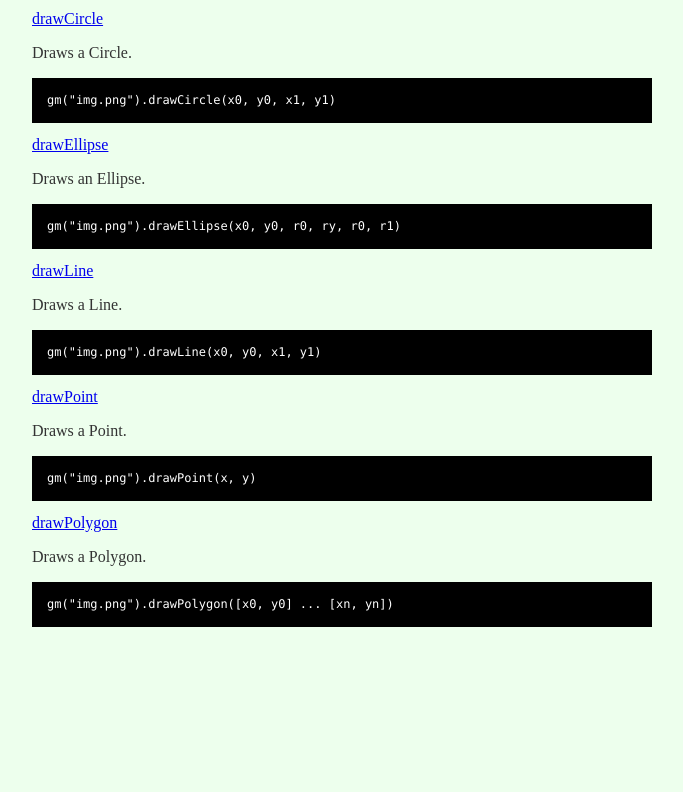
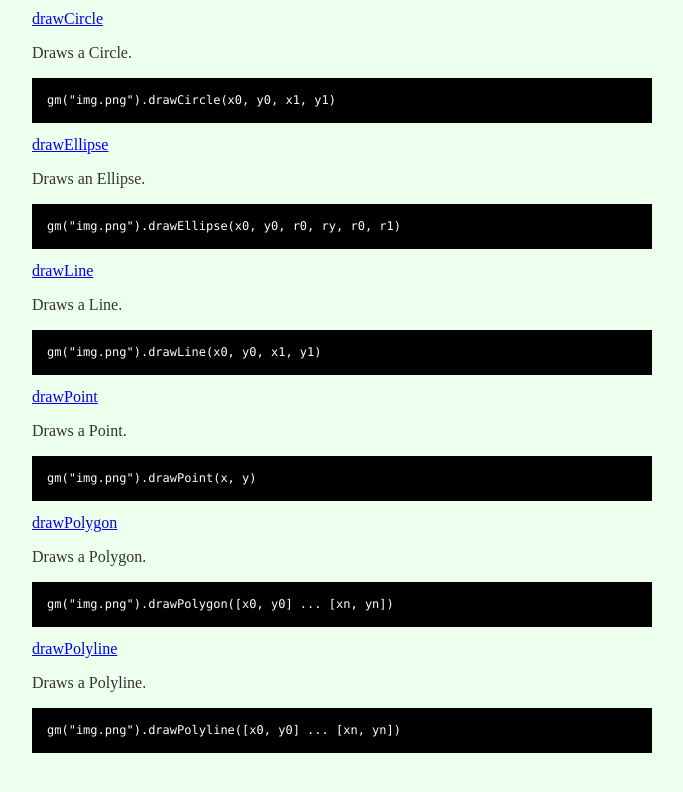
Before and after one commit to aheckmann/gm, a plain HTML site: page index.html in a window 1280 px wide. Shown: the part 8301-9093 px from the top of the page, without its empty margins (338-1021 px from the left). Before the commit the page ends 8975 px from the top, so only its background shows below. Drawn offline with Linux system fonts and the light colour scheme.

Commit message:
drawPolyline docs

```diff
--- a/index.html
+++ b/index.html
@@ -363,6 +363,10 @@
             <p>Draws a Polygon.</p>
             <pre><code>gm("img.png").drawPolygon([x0, y0] ... [xn, yn])</code></pre>
           </li>
+          <li id="drawPolyline"><a href="http://www.graphicsmagick.org/GraphicsMagick.html#details-draw">drawPolyline</a>
+            <p>Draws a Polyline.</p>
+            <pre><code>gm("img.png").drawPolyline([x0, y0] ... [xn, yn])</code></pre>
+          </li>
         </ul>
       </li>
   <br>
```
